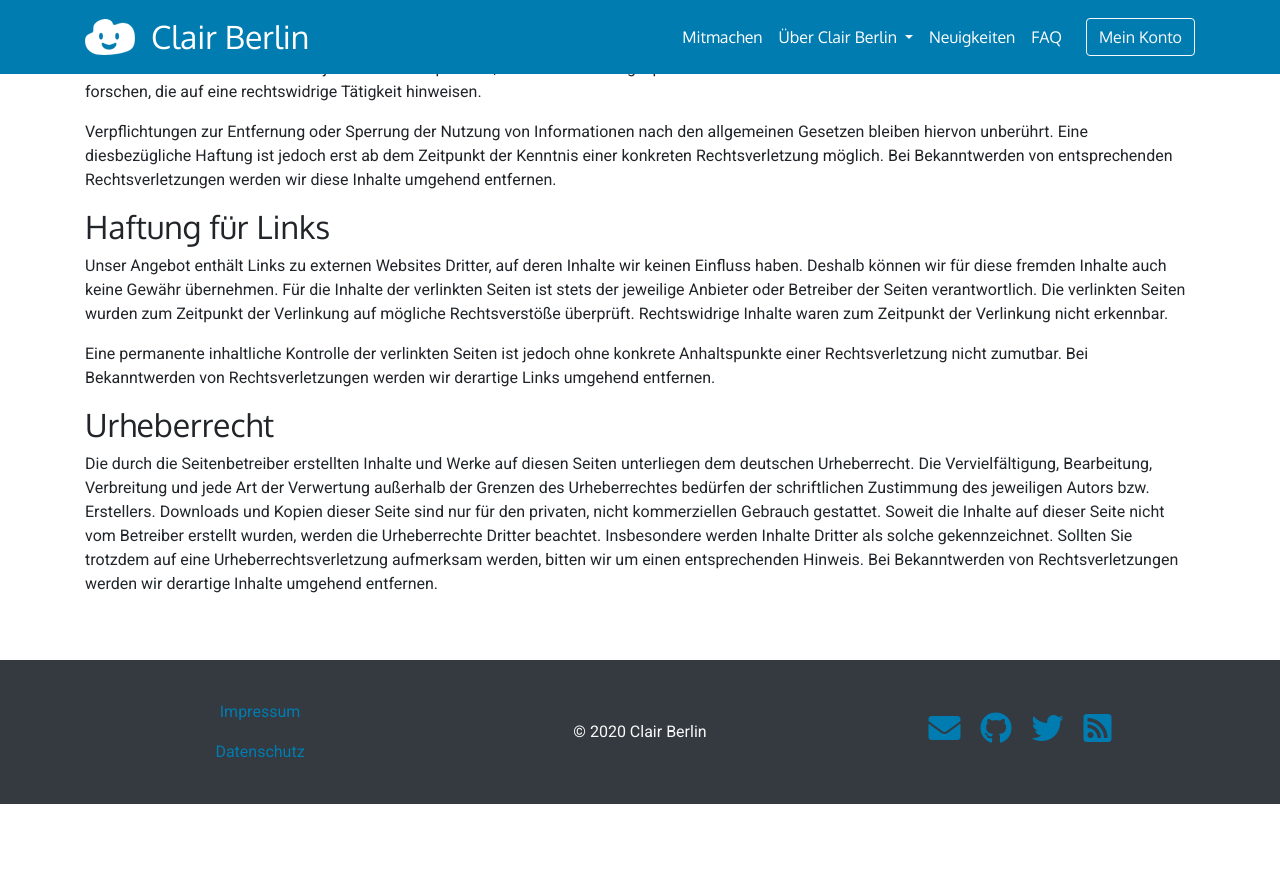
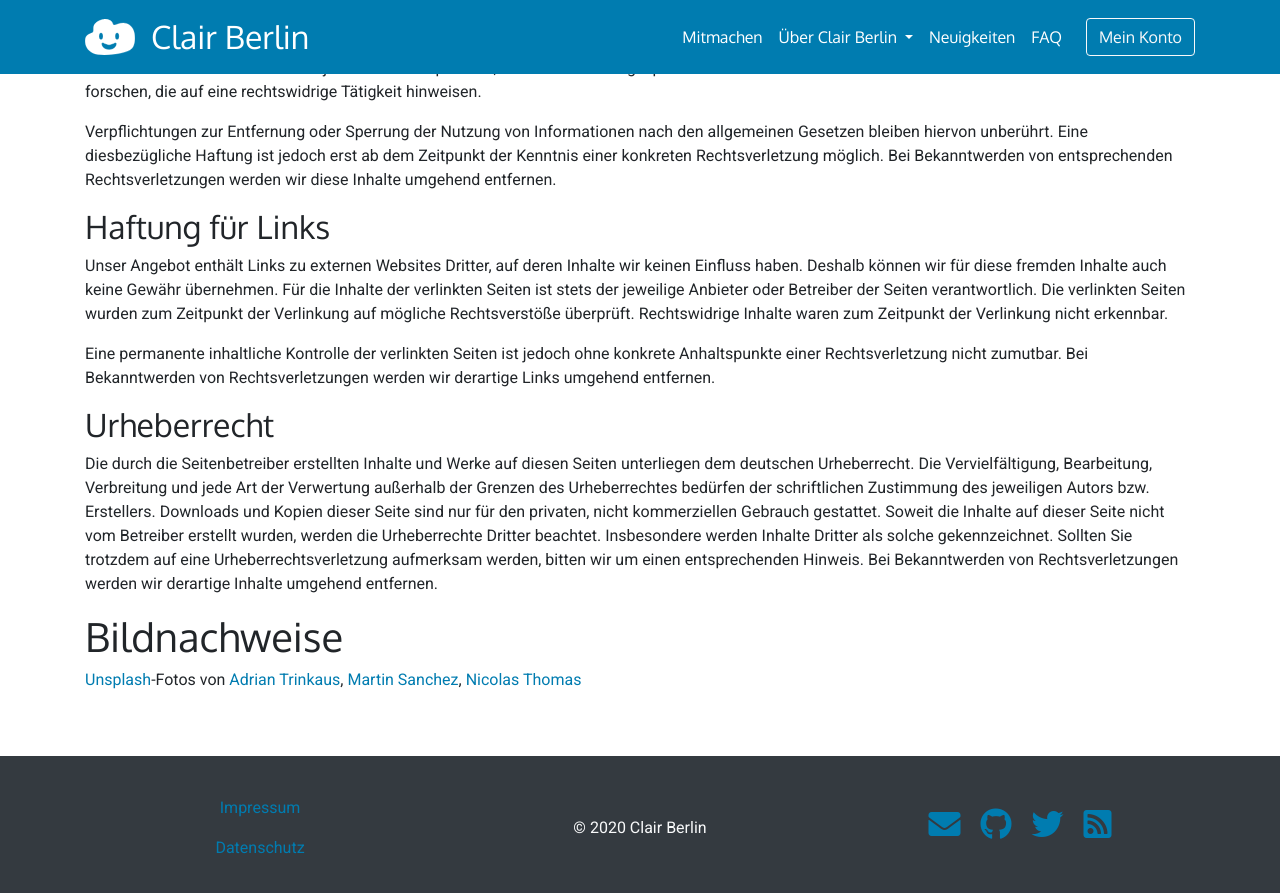
Before and after one commit to ClairBerlin/clair-website, a Jekyll site: the page built from impressum.md, in a window 1280 px wide and 900 px high, scrolled down 686 px. Shown: the top 893 px of the window. Built offline with Jekyll 4.4.1, drawn with Linux system fonts in a browser that asks for light colours; before the commit the page ends 1490 px from its top, so only the background shows below that.

Commit message:
Add Unsplash attributions

```diff
--- /dev/null
+++ b/_data/unsplash.yml
@@ -0,0 +1,6 @@
+- name: Adrian Trinkaus
+  url: https://unsplash.com/@adrian_trinkaus
+- name: Martin Sanchez
+  url: https://unsplash.com/@martinsanchez
+- name: Nicolas Thomas
+  url: https://unsplash.com/@nicolasthomas
--- a/impressum.md
+++ b/impressum.md
@@ -65,3 +65,12 @@ Insbesondere werden Inhalte Dritter als solche gekennzeichnet. Sollten Sie
 trotzdem auf eine Urheberrechtsverletzung aufmerksam werden, bitten wir um
 einen entsprechenden Hinweis. Bei Bekanntwerden von Rechtsverletzungen werden
 wir derartige Inhalte umgehend entfernen.
+
+# Bildnachweise
+
+[Unsplash](https://unsplash.com)-Fotos von {% for artist in site.data.unsplash %}
+[{{ artist.name }}]({{ artist.url }})
+{%- unless forloop.last -%}
+,
+{%- endunless -%}
+{%- endfor -%}
```
